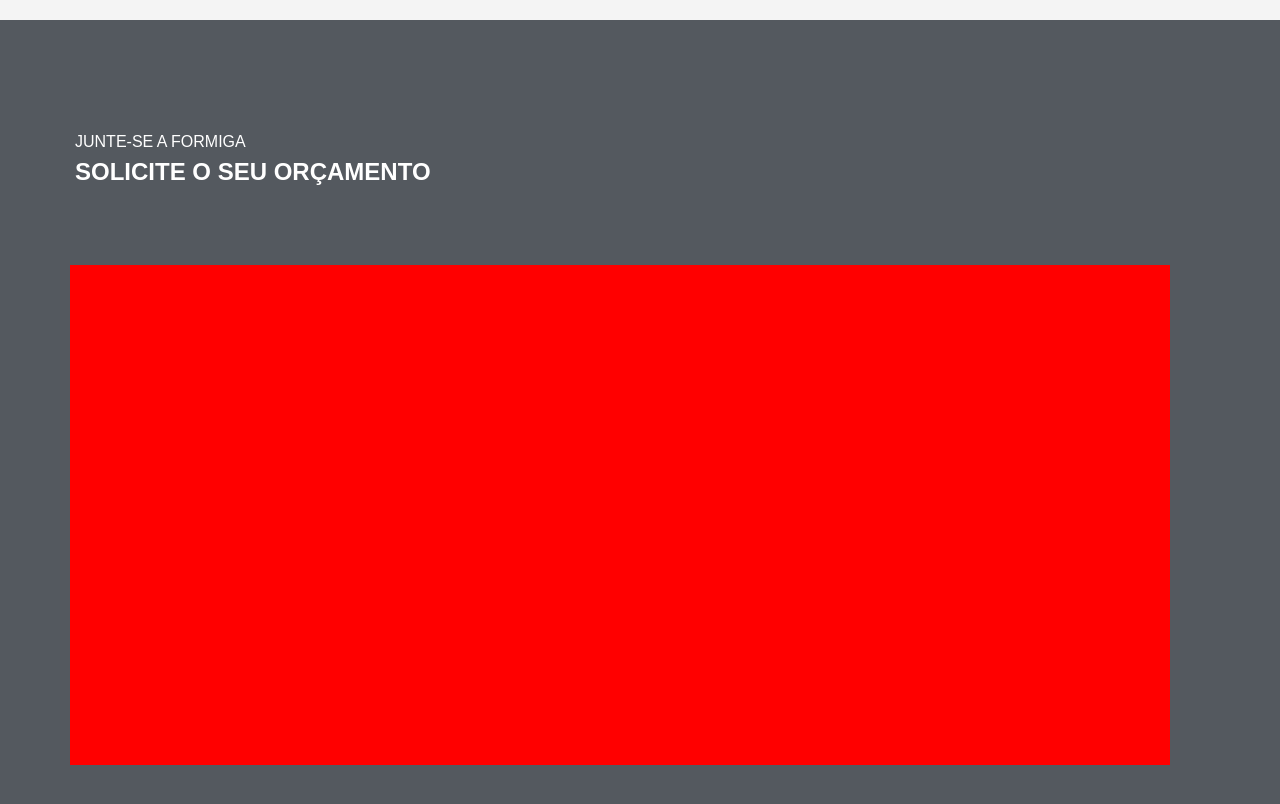
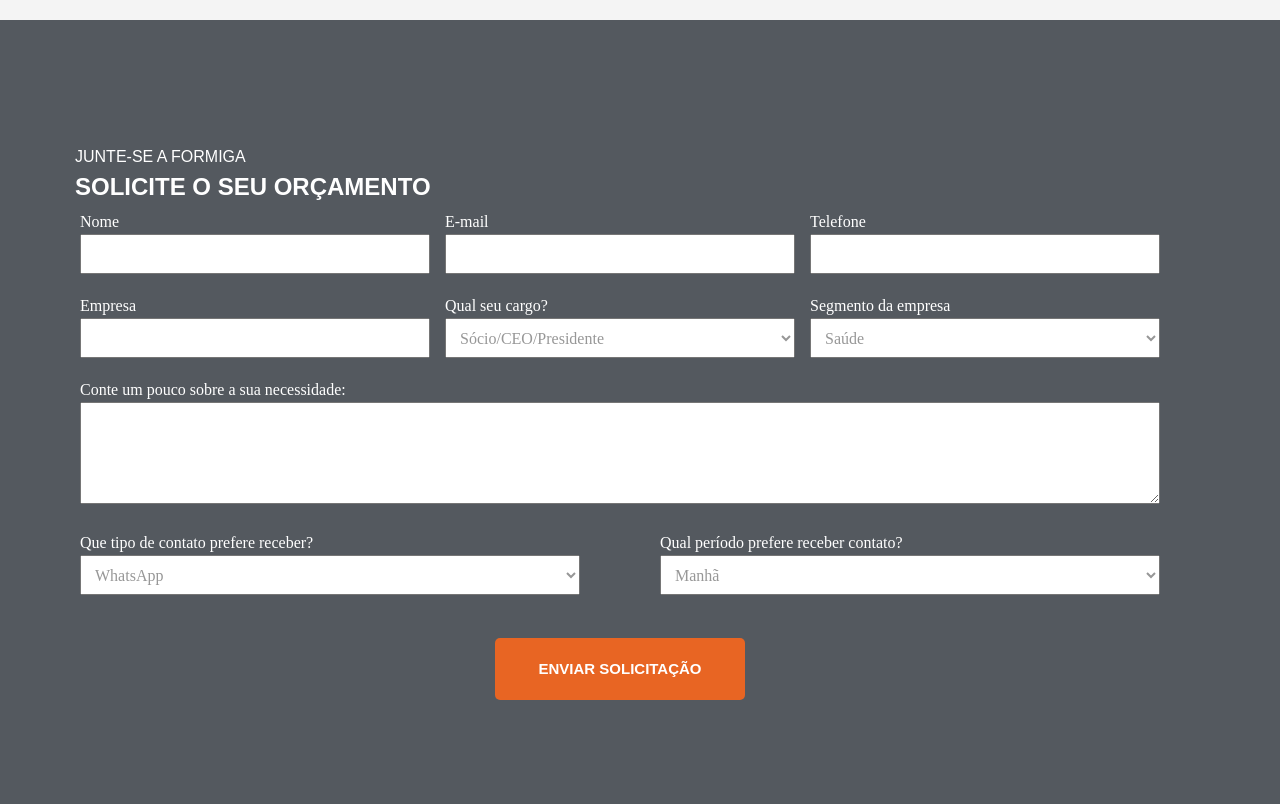
Before and after one commit to andrelucca99/project_formiga, a React (Create React App) app: page / in a window 1280 px wide. Shown: the part 6600-7404 px from the top of the page. Built offline with nearby package versions, Linux system fonts and the light colour scheme; a web font is replaced by a local one.

Commit message:
add section de formulario na pagina

```diff
--- a/src/components/main/Form.js
+++ b/src/components/main/Form.js
@@ -1,5 +1,6 @@
 import React from 'react';
 import "./styles/form.css";
+import Button from "../utils/Button";
 
 function Form() {
   return (
@@ -8,7 +9,80 @@ function Form() {
             <p>JUNTE-SE A FORMIGA</p>
             <h2>SOLICITE O SEU ORÇAMENTO</h2>
         </article>
-        <form className="teste"></form>
+        <form action="#" method="post" className="camp_form">
+          <div className="camp">
+            <label for="nome">Nome<br />
+              <input type="text" id="nome" />
+            </label>
+            <label for="email">E-mail<br />
+              <input type="email" id="email" />
+            </label>
+
+            <label for="tel">Telefone<br />
+              <input type="number" id="tel" />
+            </label>
+          </div>
+
+          <div className="camp">
+            <label for="empresa">Empresa<br />
+              <input type="text" id="empresa" />
+            </label>
+
+            <label for="cargo">Qual seu cargo?<br />
+              <select name="select" id="cargo">
+                <option>Sócio/CEO/Presidente</option>
+                <option>Diretor</option>
+                <option>Gerente/Colaborador/Diretor</option>
+                <option>Analista</option>
+                <option>Estagiário</option>
+              </select>
+            </label>
+
+            <label for="segmento">Segmento da empresa<br />
+              <select name="select" id="segmento">
+                <option>Saúde</option>
+                <option>E-commerce</option>
+                <option>Educação</option>
+                <option>Varejo</option>
+                <option>Construtora/Imobiliária</option>
+                <option>Automotivo</option>
+                <option>Tecnologia</option>
+                <option>Industria</option>
+                <option>Serviços</option>
+                <option>Outros</option>
+              </select>
+            </label>
+          </div>
+
+          <div className="camp_text">
+            <label for="msg">Conte um pouco sobre a sua necessidade:</label><br />
+            <textarea id="msg" rows="4" cols="50"></textarea>
+          </div>
+
+          <div className="camp_cantact">
+            <label for="type-contact">Que tipo de contato prefere receber?<br />
+              <select name="select" id="type-contact">
+                <option>WhatsApp</option>
+                <option>E-mail</option>
+                <option>Telefone</option>
+                <option>Reunião Presencial</option>
+              </select>
+            </label>
+
+            <label for="period">Qual período prefere receber contato?<br />
+              <select name="select" id="period">
+                <option>Manhã</option>
+                <option>Tarde</option>
+                <option>Indiferente</option>
+              </select>
+            </label>
+          </div>
+
+          <div className="btn_form">
+            <Button text="ENVIAR SOLICITAÇÃO" />
+          </div>
+
+        </form>
     </div>
   );
 }
--- a/src/components/main/styles/form.css
+++ b/src/components/main/styles/form.css
@@ -16,12 +16,72 @@
   font-family: "Montserrat", Sans-serif;
   text-align: left;
   padding: 5px;
-  margin-bottom: 80px;
-  margin-top: 50px;
 }
 
-.formulario > .teste {
+.formulario > .camp_form {
     width: 1100px;
     height: 500px;
-    background: red;
+
+    display: flex;
+    align-items: left;
+    justify-content: center;
+    flex-direction: column;
 }
+
+.formulario > .camp_form > .camp {
+  width: 100%;
+  height: auto;
+  padding: 10px;
+
+  display: flex;
+  align-items: left;
+  justify-content: space-between;
+  gap: 10px;
+}
+
+.formulario > .camp_form > .camp input {
+  width: 350px;
+  height: 40px;
+}
+
+.formulario > .camp_form > .camp select {
+  width: 350px;
+  height: 40px;
+  color: #979797;
+  padding-left: 10px;
+}
+
+.formulario > .camp_form > .camp_text {
+  width: 100%;
+  height: auto;
+  padding: 10px;
+}
+
+.formulario > .camp_form > .camp_text textarea {
+  width: 100%;
+}
+
+.formulario > .camp_form > .camp_cantact {
+  width: 100%;
+  height: 100px;
+
+  display: flex;
+  align-items: left;
+  justify-content: space-between;
+  padding: 10px;
+}
+
+.formulario > .camp_form > .camp_cantact select {
+  width: 500px;
+  height: 40px;
+  color: #979797;
+  padding-left: 10px;
+}
+
+.formulario > .camp_form > .btn_form {
+  width: 100%;
+
+  display: flex;
+  align-items: center;
+  justify-content: center;
+}
```
